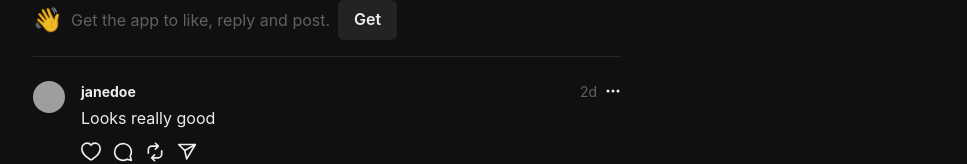
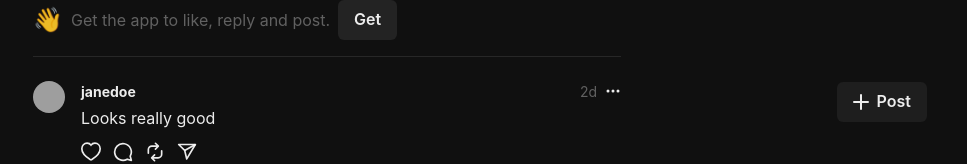
Before and after one commit to sg-007/Real-time-chatApp_threads-clone, a React (Vite) app in the folder frontend/: page /1/post/1 in a window 1280 px wide. Shown: the part 638-802 px from the top of the page, without its empty margins (313-1280 px from the left). Built offline with nearby package versions, Linux system fonts and the light colour scheme; sample sign-in values are in the browser's storage; grey boxes are pictures that could not be loaded.

Commit message:
starting with CreatePost feature

```diff
--- a/frontend/src/App.jsx
+++ b/frontend/src/App.jsx
@@ -9,6 +9,7 @@ import UpdateProfilePage from "./pages/UpdateProfilePage";
 import userAtom from "./atoms/userAtom";
 import { useRecoilValue } from "recoil";
 import LogoutButton from "./components/LogoutButton";
+import CreatePost from "./components/CreatePost";
 
 function App() {
     const user = useRecoilValue(userAtom);
@@ -36,6 +37,7 @@ function App() {
                 <Route path="/:username/post/:pid" element={<PostPage />} />
             </Routes>
             {user && <LogoutButton />}
+            {user && <CreatePost/>}
         </Container>
     );
 }
--- /dev/null
+++ b/frontend/src/components/CreatePost.jsx
@@ -0,0 +1,20 @@
+import { AddIcon } from "@chakra-ui/icons";
+import { Button, useColorModeValue } from "@chakra-ui/react";
+
+const CreatePost = () => {
+    return (
+        <>
+            <Button
+                position={"fixed"}
+                bottom={10}
+                right={10}
+                leftIcon={<AddIcon />}
+                bg={useColorModeValue("gray.300", "gray.dark")}
+            >
+                Post
+            </Button>
+        </>
+    );
+};
+
+export default CreatePost;
```
